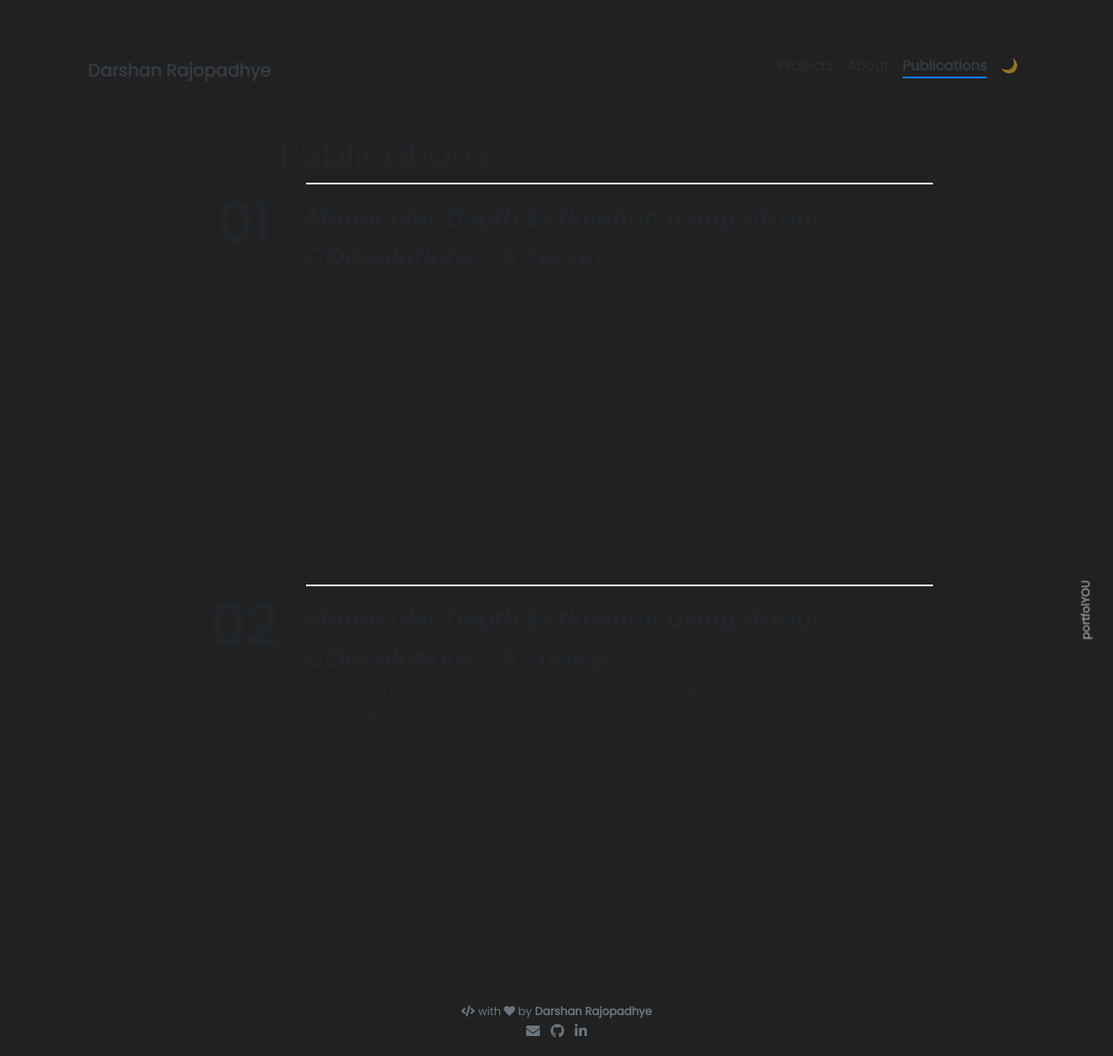
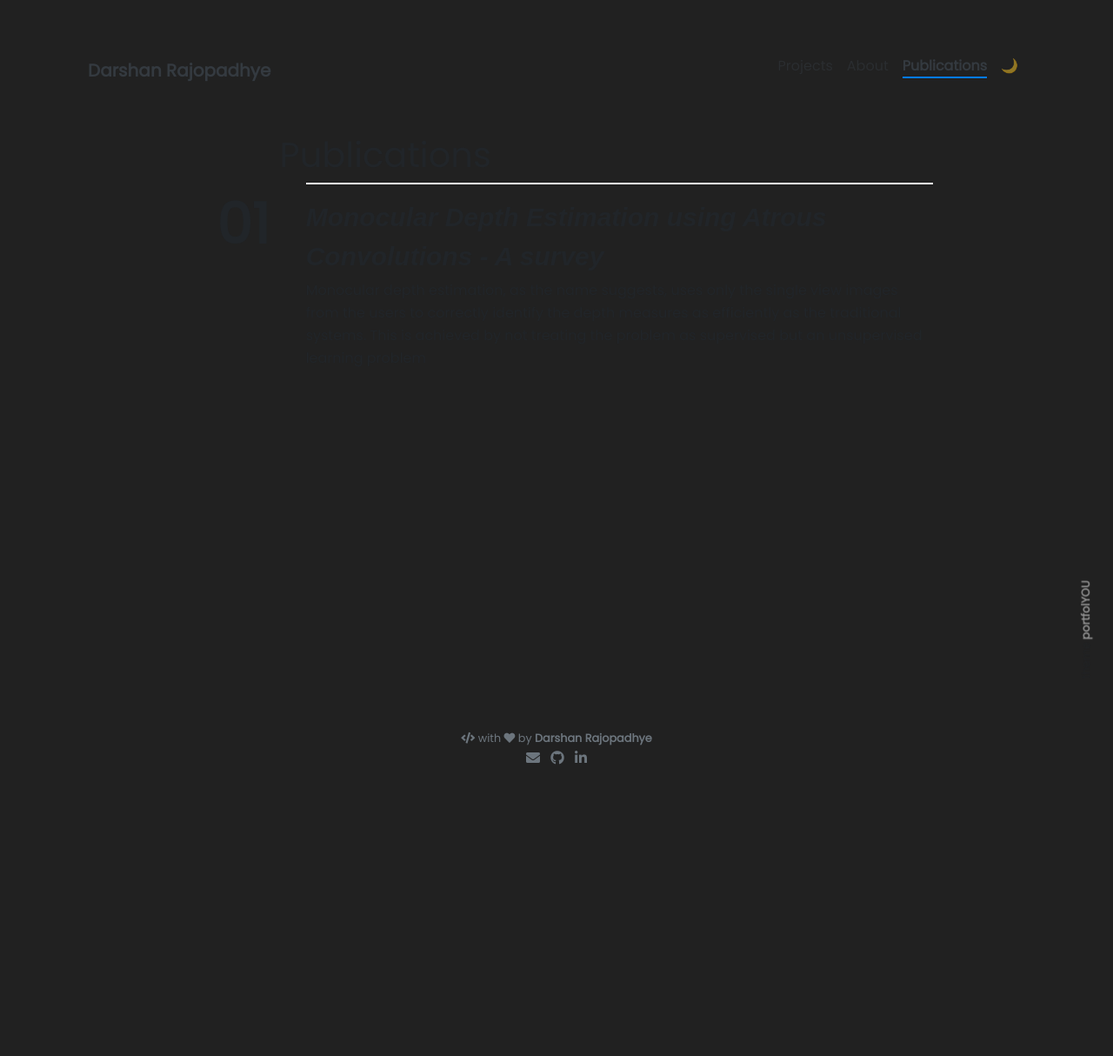
Before and after one commit to therrshan/therrshan.github.io, a Jekyll site: the page built from pages/publications.html, in a window 1280 px wide. Shown: the whole page at 87% size. Built offline with Jekyll 4.4.1, drawn with Linux system fonts in a browser that asks for light colours; nearby versions of some CDN libraries; after the commit the page ends 900 px from its top, so only the background shows below that.

Commit message:
Added publications

```diff
--- a/pages/publications.html
+++ b/pages/publications.html
@@ -13,24 +13,11 @@ weight: 4
       <article class="episode">
         <div class="episode__number">01</div>
         <div class="episode__content">
-          <div class="title">Monocular Depth Estimation using Atrous COnvolutions - A survey</div>
+          <div class="title">Monocular Depth Estimation using Atrous Convolutions - A survey</div>
           <div class="story">
-            <p>Say hello to the perfection of Cybele- tall, gorgeous, millionaire. She’s a supermodel by day and a kidnapper extraordinaire at night. When she took Princess Talia from the castle one night, the whole country was sent into chaos.</p>
+            <p>Monocular depth estimation, as the name suggests, uses only the single view images from the users to correctly identify the depth measures as efficiently as the traditional systems. This is achieved by not treating the problem as supervised but an unsupervised learning problem</p>
           </div>
         </div>
       </article>
 
-      <article class="episode">
-        <div class="episode__number">02</div>
-        <div class="episode__content">
-          <div class="title">Monocular Depth Estimation using Atrous COnvolutions - A survey</div>
-          <div class="story">
-            <p>Say hello to the perfection of Cybele- tall, gorgeous, millionaire. She’s a supermodel by day and a kidnapper extraordinaire at night. When she took Princess Talia from the castle one night, the whole country was sent into chaos.</p>
-
-          </div>
-        </div>
-      </article>
-    </div>
-
-
     </body>
```
